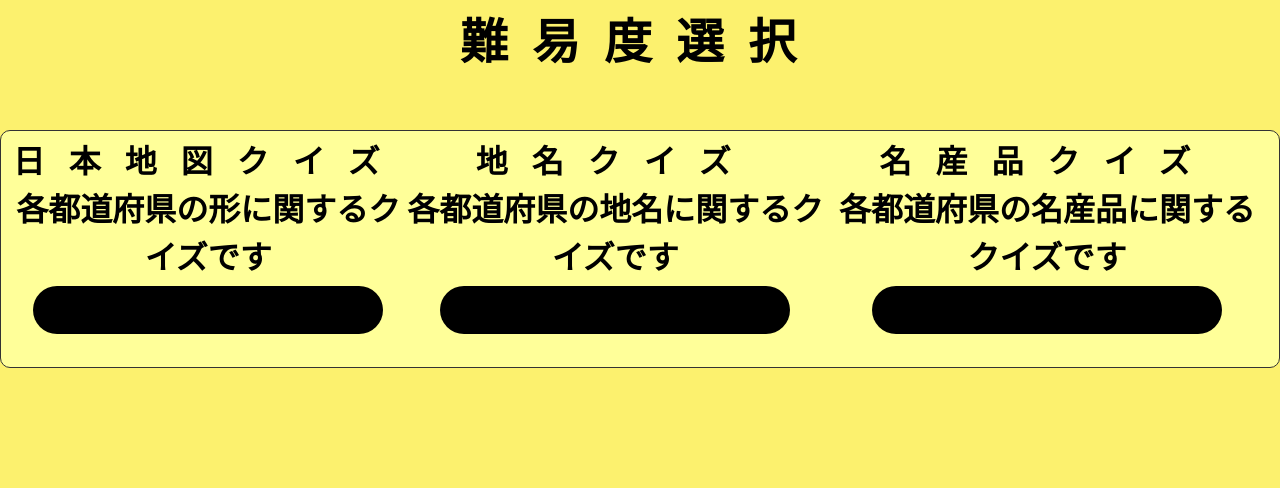
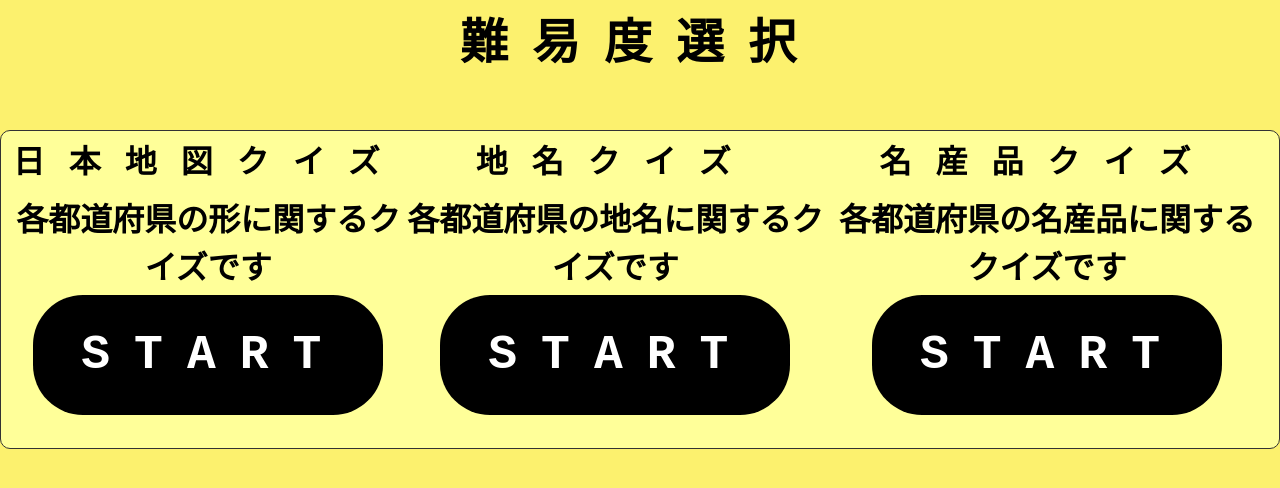
Before and after one commit to furu0202/Prefectures-App, a Next.js app: page /level in a window 1280 px wide. Shown: the top 488 px of the page. Built offline with nearby package versions, Linux system fonts and the light colour scheme.

Commit message:
不必要なコンポーネントを削除、ボタン上に配置している文字が消えていたので修正

```diff
--- a/app/level/page.jsx
+++ b/app/level/page.jsx
@@ -5,41 +5,26 @@ import Link from 'next/link';
 const ITEMS = [
   {
     id: '1',
+    name: 'START',
     title: '日本地図クイズ',
-    href: 'mapJpnQuiz',
+    href: '/mapjpn',
     text: `各都道府県の形に関するクイズです`,
   },
 
   {
     id: '2',
+    name: 'START',
     title: '地名クイズ',
-    href: 'placeNameQuiz',
+    href: '/placename',
     text: `各都道府県の地名に関するクイズです`,
   },
 
   {
     id: '3',
+    name: 'START',
     title: '名産品クイズ',
-    href: 'localSpecialtyQuiz',
+    href: '/localspecialty',
     text: '各都道府県の名産品に関するクイズです',
-  },
-];
-
-const LINKS = [
-  {
-    id: '1',
-    name: 'START',
-    href: '/mapJpn',
-  },
-  {
-    id: '2',
-    name: 'START',
-    href: '/placeName',
-  },
-  {
-    id: '3',
-    name: 'START',
-    href: '/localSpecialty',
   },
 ];
 
--- a/app/level/page.module.css
+++ b/app/level/page.module.css
@@ -60,5 +60,6 @@
 
 .itemText {
   font-size: 32px;
+  margin-top: 10px;
   letter-spacing: 0;
 }
```
